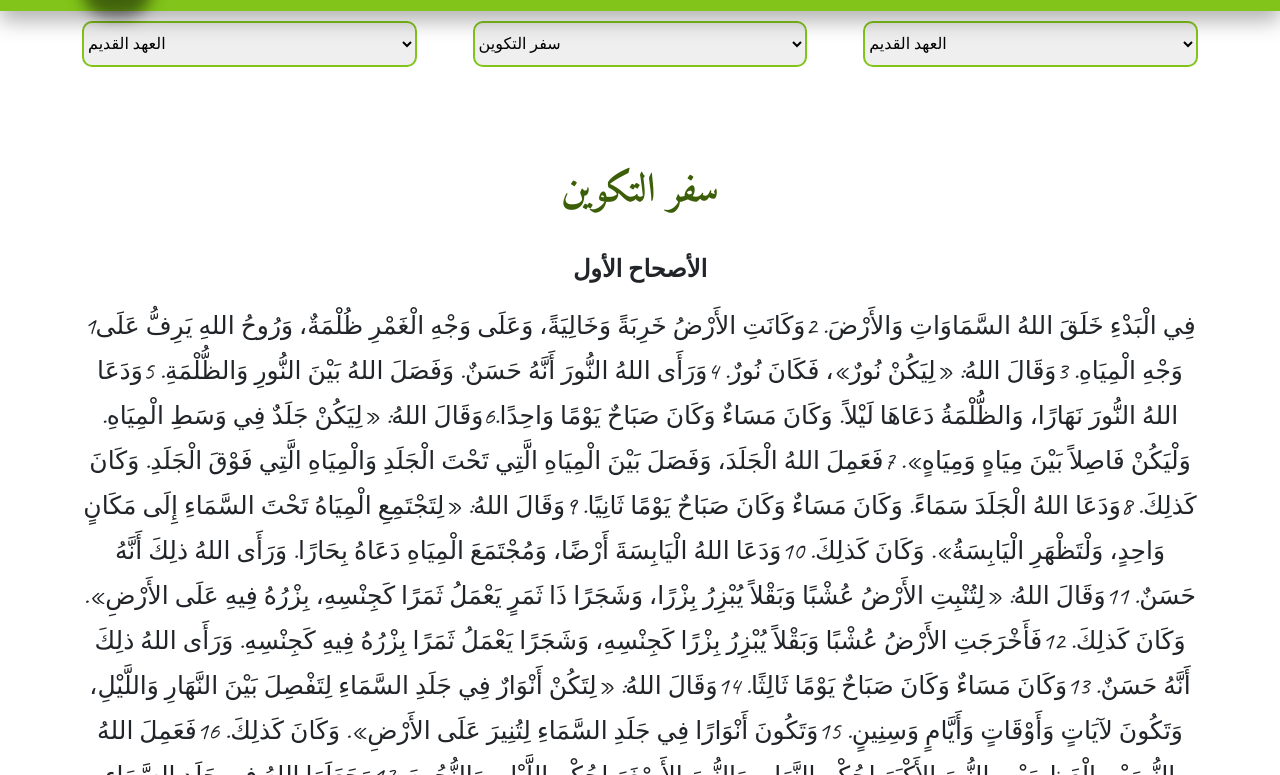
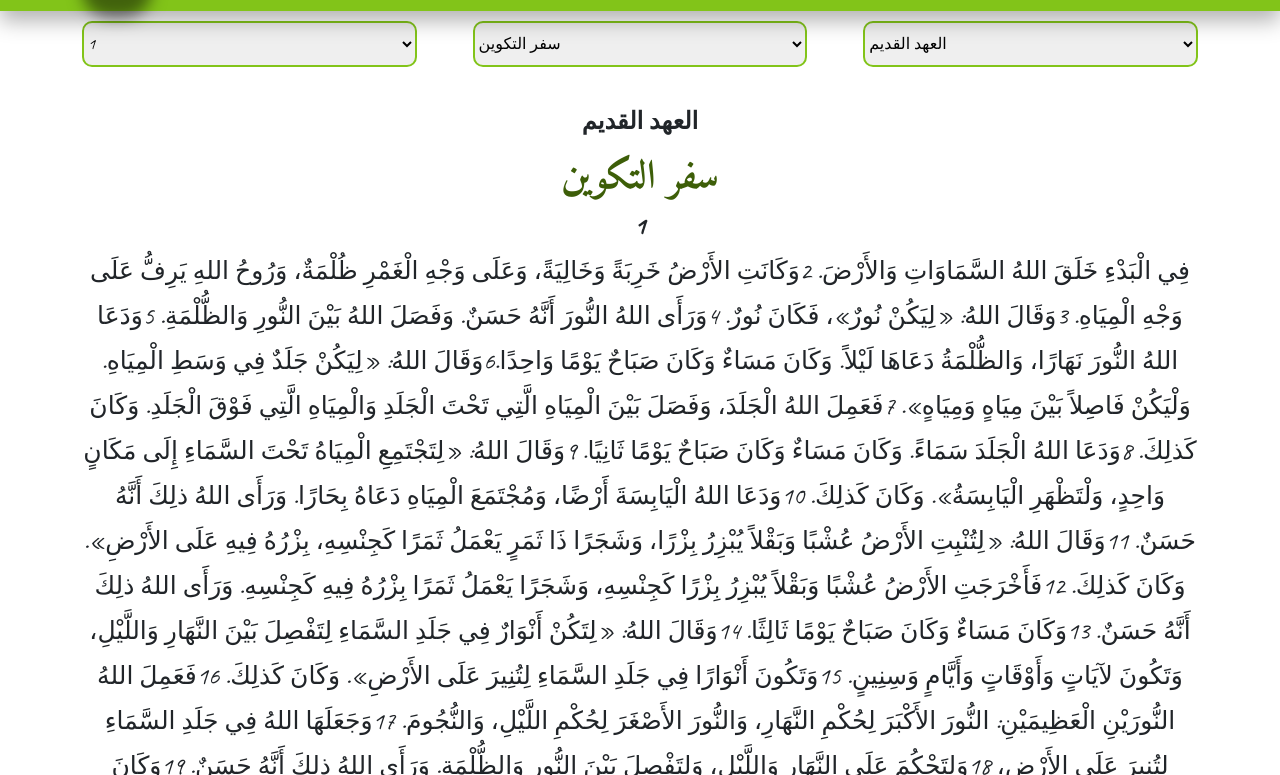
Before and after one commit to osos0/Church-Mar, a React (Create React App) app: page /holybible in a window 1280 px wide. Shown: the part 205-980 px from the top of the page. Built offline with nearby package versions, Linux system fonts and the light colour scheme.

Commit message:
makeing holy bible

```diff
--- a/src/pages/MangliaPages/Holybible.js
+++ b/src/pages/MangliaPages/Holybible.js
@@ -1,91 +1,113 @@
 import React from "react";
 import { useState, useEffect } from "react";
+// import takwine from "../../data/Holy-Bible/old/1TakwenGenesis.js";
+import TakwenGenesis1 from "../../data/Holy-Bible/old/1TakwenGenesis.js";
 
 const Holybilble = () => {
-  const [kind, setKind] = useState("");
+  // kind section
+  const [kind, setKind] = useState("العهد القديم");
+  const [sefr, setSefr] = useState("سفر التكوين");
 
-  const [sefr, setSefr] = useState("");
-  // const [sefr, setSefr] = useState("");
+  const [numberofseferold, setNumberofseferold] = useState(50);
+  const [numberofsefernew, setNumberofsefernew] = useState(28);
 
   useEffect(() => {
     if (kind === "العهد الجديد") {
       setSefr(
-        <select>
-          <option value="5" label="إنجيل متى" />
-          <option value="5" label=" إنجيل مرقس" />
-          <option value="5" label="إنجيل لوقا" />
-          <option value="5" label="إنجيل يوحنا" />
-          <option value="5" label="أعمال الرسل" />
-          <option value="5" label="الرسالة إلى أهل رومية" />
-          <option value="5" label="الرسالة الأولى إلى أهل كورنثوس" />
-          <option value="5" label="الرسالة الثانية إلى أهل كورنثوس" />
-          <option value="5" label="الرسالة إلى أهل غلاطية" />
-          <option value="5" label="الرسالة إلى أهل أفسس" />
-          <option value="5" label="الرسالة إلى أهل فيلبى" />
-          <option value="5" label="الرسالة إلى أهل كولوسى" />
+        <select
+          onClick={(e) => {
+            const valNumNew = e.target.value;
+            setNumberofsefernew(valNumNew);
+          }}
+        >
+          <option value="28" label="إنجيل متى" />
+          <option value="16" label=" إنجيل مرقس" />
+          <option value="24" label="إنجيل لوقا" />
+          <option value="21" label="إنجيل يوحنا" />
+          <option value="28" label="أعمال الرسل" />
+          <option value="16" label="الرسالة إلى أهل رومية" />
+          <option value="16" label="الرسالة الأولى إلى أهل كورنثوس" />
+          <option value="13" label="الرسالة الثانية إلى أهل كورنثوس" />
+          <option value="6" label="الرسالة إلى أهل غلاطية" />
+          <option value="6" label="الرسالة إلى أهل أفسس" />
+          <option value="4" label="الرسالة إلى أهل فيلبى" />
+          <option value="4" label="الرسالة إلى أهل كولوسى" />
           <option value="5" label="الرسالة الأولى إلى أهل تسالونيكى" />
-          <option value="5" label="الرسالة الثانية إلى أهل تسالونيكى" />
-          <option value="5" label="الرسالة الأولى إلى تيموثاوس" />
-          <option value="5" label="الرسالة الثانية إلى تيموثاوس" />
-          <option value="5" label="الرسالة إلى تيطس" />
-          <option value="5" label="الرسالة إلى فليمون" />
-          <option value="5" label="الرسالة إلى العبرانيين" />
+          <option value="3" label="الرسالة الثانية إلى أهل تسالونيكى" />
+          <option value="6" label="الرسالة الأولى إلى تيموثاوس" />
+          <option value="4" label="الرسالة الثانية إلى تيموثاوس" />
+          <option value="3" label="الرسالة إلى تيطس" />
+          <option value="1" label="الرسالة إلى فليمون" />
+          <option value="13" label="الرسالة إلى العبرانيين" />
           <option value="5" label="رسالة يعقوب" />
           <option value="5" label="رسالة بطرس الأولى" />
-          <option value="5" label="رسالة بطرس الثانية" />
+          <option value="3" label="رسالة بطرس الثانية" />
           <option value="5" label="رسالة يوحنا الأولى" />
-          <option value="5" label="رسالة يوحنا الثانية" />
-          <option value="5" label="رسالة يوحنا الثالثة" />
-          <option value="5" label="رسالة يهوذا" />
-          <option value="5" label="رؤيا يوحنا" />
+          <option value="1" label="رسالة يوحنا الثانية" />
+          <option value="1" label="رسالة يوحنا الثالثة" />
+          <option value="1" label="رسالة يهوذا" />
+          <option value="22" label="رؤيا يوحنا" />
         </select>
       );
     } else {
       setSefr(
-        <select>
-          <option value="5" label="سفر التكوين" />
-          <option value="9" label="سفر الخروج" />
-          <option value="5" label="سفر اللاويين" />
-          <option value="5" label="سفر العدد" />
-          <option value="5" label="سفر التثنية" />
-          <option value="5" label="سفر يشوع" />
-          <option value="5" label="سفر القضاة" />
-          <option value="5" label="سفر صموئيل الأول" />
-          <option value="5" label="سفر صموئيل الثانى" />
-          <option value="5" label="سفر الملوك الأول" />
-          <option value="5" label="سفر الملوك الثانى" />
-          <option value="5" label="سفر أخبار الأيام الأول" />
-          <option value="5" label="سفر أخبار الأيام الثانى" />
-          <option value="5" label="سفر عزرا" />
-          <option value="5" label="سفر نحميا" />
-          <option value="5" label="سفر أستير" />
-          <option value="5" label="سفر أيوب" />
-          <option value="5" label="سفر المزامير" />
-          <option value="5" label="سفر الأمثال" />
-          <option value="5" label="سفر الجامعة" />
-          <option value="5" label="سفر أشعياء" />
-          <option value="5" label="سفر أرميا" />
+        <select
+          onClick={(e) => {
+            const valNumOld = e.target.value;
+            setNumberofseferold(valNumOld);
+          }}
+        >
+          <option value="50" label="سفر التكوين" />
+          <option value="40" label="سفر الخروج" />
+          <option value="27" label="سفر اللاويين" />
+          <option value="36" label="سفر العدد" />
+          <option value="34" label="سفر التثنية" />
+          <option value="24" label="سفر يشوع" />
+          <option value="21" label="سفر القضاة" />
+          <option value="4" label="سفر راعوث" />
+          <option value="31" label="سفر صموئيل الأول" />
+          <option value="24" label="سفر صموئيل الثانى" />
+          <option value="22" label="سفر الملوك الأول" />
+          <option value="25" label="سفر الملوك الثانى" />
+          <option value="29" label="سفر أخبار الأيام الأول" />
+          <option value="36" label="سفر أخبار الأيام الثانى" />
+          <option value="10" label="سفر عزرا" />
+          <option value="13" label="سفر نحميا" />
+          <option value="16" label="سفر أستير" />
+          <option value="42" label="سفر أيوب" />
+          <option value="151" label="سفر المزامير" />
+          <option value="31" label="سفر الأمثال" />
+          <option value="12" label="سفر الجامعة" />
+          <option value="8" label="نشيد الاناشيد" />
+          <option value="66" label="سفر أشعياء" />
+          <option value="52" label="سفر أرميا" />
           <option value="5" label="سفر مراثى أرميا" />
-          <option value="5" label="سفر حزقيال" />
-          <option value="5" label="سفر دانيال" />
-          <option value="5" label="سفر هوشع" />
-          <option value="5" label="سفر يوئيل" />
-          <option value="5" label="سفر عاموس" />
-          <option value="5" label="سفر عوبديا" />
-          <option value="5" label="سفر يونان" />
-          <option value="5" label="سفر ميخا" />
-          <option value="5" label="سفر ناحوم" />
-          <option value="5" label="سفر حبقوق" />
-          <option value="5" label="سفر صفنيا" />
-          <option value="5" label="سفر حجى" />
-          <option value="5" label="سفر زكريا" />
-          <option value="5" label="سفر ملاخى" />
+          <option value="48" label="سفر حزقيال" />
+          <option value="14" label="سفر دانيال" />
+          <option value="14" label="سفر هوشع" />
+          <option value="3" label="سفر يوئيل" />
+          <option value="9" label="سفر عاموس" />
+          <option value="1" label="سفر عوبديا" />
+          <option value="4" label="سفر يونان" />
+          <option value="7" label="سفر ميخا" />
+          <option value="3" label="سفر ناحوم" />
+          <option value="3" label="سفر حبقوق" />
+          <option value="3" label="سفر صفنيا" />
+          <option value="2" label="سفر حجى" />
+          <option value="14" label="سفر زكريا" />
+          <option value="4" label="سفر ملاخى" />
         </select>
       );
     }
   }, [kind]);
 
-  // useEffect(() => {}, [input]);
+  const generateOptions = (numberofsefernew) => {
+    let options = [];
+    for (let i = 1; i <= numberofsefernew; i++) {
+      options.push(<option key={i} value={i} label={i} />);
+    }
+    return options;
+  };
 
   return (
     <>
@@ -101,82 +123,21 @@ const Holybilble = () => {
               <option value="العهد القديم">العهد القديم</option>
               <option value="العهد الجديد">العهد الجديد</option>
             </select>
+
             {sefr}
-            {
-              <select>
-                <option value="العهد القديم">العهد القديم</option>
-                <option value="العهد الجديد">العهد الجديد</option>
-              </select>
-            }
+
+            <select>
+              {generateOptions(
+                kind === "العهد الجديد" ? numberofsefernew : numberofseferold
+              )}
+            </select>
           </div>
           <div className="col-lg-12 col-md-12 col-md-12 holybilblerowChild2">
             <h4>{kind}</h4>
-            <h2>سفر التكوين</h2>
-            <h4>الأصحاح الأول</h4>
-            <p>
-              1فِي الْبَدْءِ خَلَقَ اللهُ السَّمَاوَاتِ وَالأَرْضَ. 2وَكَانَتِ
-              الأَرْضُ خَرِبَةً وَخَالِيَةً، وَعَلَى وَجْهِ الْغَمْرِ ظُلْمَةٌ،
-              وَرُوحُ اللهِ يَرِفُّ عَلَى وَجْهِ الْمِيَاهِ. 3وَقَالَ اللهُ:
-              «لِيَكُنْ نُورٌ»، فَكَانَ نُورٌ. 4وَرَأَى اللهُ النُّورَ أَنَّهُ
-              حَسَنٌ. وَفَصَلَ اللهُ بَيْنَ النُّورِ وَالظُّلْمَةِ. 5وَدَعَا
-              اللهُ النُّورَ نَهَارًا، وَالظُّلْمَةُ دَعَاهَا لَيْلاً. وَكَانَ
-              مَسَاءٌ وَكَانَ صَبَاحٌ يَوْمًا وَاحِدًا.6وَقَالَ اللهُ: «لِيَكُنْ
-              جَلَدٌ فِي وَسَطِ الْمِيَاهِ. وَلْيَكُنْ فَاصِلاً بَيْنَ مِيَاهٍ
-              وَمِيَاهٍ». 7فَعَمِلَ اللهُ الْجَلَدَ، وَفَصَلَ بَيْنَ الْمِيَاهِ
-              الَّتِي تَحْتَ الْجَلَدِ وَالْمِيَاهِ الَّتِي فَوْقَ الْجَلَدِ.
-              وَكَانَ كَذلِكَ. 8وَدَعَا اللهُ الْجَلَدَ سَمَاءً. وَكَانَ مَسَاءٌ
-              وَكَانَ صَبَاحٌ يَوْمًا ثَانِيًا. 9وَقَالَ اللهُ: «لِتَجْتَمِعِ
-              الْمِيَاهُ تَحْتَ السَّمَاءِ إِلَى مَكَانٍ وَاحِدٍ، وَلْتَظْهَرِ
-              الْيَابِسَةُ». وَكَانَ كَذلِكَ. 10وَدَعَا اللهُ الْيَابِسَةَ
-              أَرْضًا، وَمُجْتَمَعَ الْمِيَاهِ دَعَاهُ بِحَارًا. وَرَأَى اللهُ
-              ذلِكَ أَنَّهُ حَسَنٌ. 11وَقَالَ اللهُ: «لِتُنْبِتِ الأَرْضُ
-              عُشْبًا وَبَقْلاً يُبْزِرُ بِزْرًا، وَشَجَرًا ذَا ثَمَرٍ يَعْمَلُ
-              ثَمَرًا كَجِنْسِهِ، بِزْرُهُ فِيهِ عَلَى الأَرْضِ». وَكَانَ
-              كَذلِكَ. 12فَأَخْرَجَتِ الأَرْضُ عُشْبًا وَبَقْلاً يُبْزِرُ
-              بِزْرًا كَجِنْسِهِ، وَشَجَرًا يَعْمَلُ ثَمَرًا بِزْرُهُ فِيهِ
-              كَجِنْسِهِ. وَرَأَى اللهُ ذلِكَ أَنَّهُ حَسَنٌ. 13وَكَانَ مَسَاءٌ
-              وَكَانَ صَبَاحٌ يَوْمًا ثَالِثًا. 14وَقَالَ اللهُ: «لِتَكُنْ
-              أَنْوَارٌ فِي جَلَدِ السَّمَاءِ لِتَفْصِلَ بَيْنَ النَّهَارِ
-              وَاللَّيْلِ، وَتَكُونَ لآيَاتٍ وَأَوْقَاتٍ وَأَيَّامٍ وَسِنِينٍ.
-              15وَتَكُونَ أَنْوَارًا فِي جَلَدِ السَّمَاءِ لِتُنِيرَ عَلَى
-              الأَرْضِ». وَكَانَ كَذلِكَ. 16فَعَمِلَ اللهُ النُّورَيْنِ
-              الْعَظِيمَيْنِ: النُّورَ الأَكْبَرَ لِحُكْمِ النَّهَارِ،
-              وَالنُّورَ الأَصْغَرَ لِحُكْمِ اللَّيْلِ، وَالنُّجُومَ.
-              17وَجَعَلَهَا اللهُ فِي جَلَدِ السَّمَاءِ لِتُنِيرَ عَلَى
-              الأَرْضِ، 18وَلِتَحْكُمَ عَلَى النَّهَارِ وَاللَّيْلِ،
-              وَلِتَفْصِلَ بَيْنَ النُّورِ وَالظُّلْمَةِ. وَرَأَى اللهُ ذلِكَ
-              أَنَّهُ حَسَنٌ. 19وَكَانَ مَسَاءٌ وَكَانَ صَبَاحٌ يَوْمًا
-              رَابِعًا. 20وَقَالَ اللهُ: «لِتَفِضِ الْمِيَاهُ زَحَّافَاتٍ ذَاتَ
-              نَفْسٍ حَيَّةٍ، وَلْيَطِرْ طَيْرٌ فَوْقَ الأَرْضِ عَلَى وَجْهِ
-              جَلَدِ السَّمَاءِ». 21فَخَلَقَ اللهُ التَّنَانِينَ الْعِظَامَ،
-              وَكُلَّ ذَوَاتِ الأَنْفُسِ الْحيَّةِ الدَّبَّابَةِ الْتِى فَاضَتْ
-              بِهَا الْمِيَاهُ كَأَجْنَاسِهَا، وَكُلَّ طَائِرٍ ذِي جَنَاحٍ
-              كَجِنْسِهِ. وَرَأَى اللهُ ذلِكَ أَنَّهُ حَسَنٌ. 22وَبَارَكَهَا
-              اللهُ قَائِلاً: «أَثْمِرِي وَاكْثُرِي وَامْلإِي الْمِيَاهَ فِي
-              الْبِحَارِ. وَلْيَكْثُرِ الطَّيْرُ عَلَى الأَرْضِ». 23وَكَانَ
-              مَسَاءٌ وَكَانَ صَبَاحٌ يَوْمًا خَامِسًا. 24وَقَالَ اللهُ:
-              «لِتُخْرِجِ الأَرْضُ ذَوَاتِ أَنْفُسٍ حَيَّةٍ كَجِنْسِهَا:
-              بَهَائِمَ، وَدَبَّابَاتٍ، وَوُحُوشَ أَرْضٍ كَأَجْنَاسِهَا».
-              وَكَانَ كَذلِكَ. 25فَعَمِلَ اللهُ وُحُوشَ الأَرْضِ كَأَجْنَاسِهَا،
-              وَالْبَهَائِمَ كَأَجْنَاسِهَا، وَجَمِيعَ دَبَّابَاتِ الأَرْضِ
-              كَأَجْنَاسِهَا. وَرَأَى اللهُ ذلِكَ أَنَّهُ حَسَنٌ. 26وَقَالَ
-              اللهُ: «نَعْمَلُ الإِنْسَانَ عَلَى صُورَتِنَا كَشَبَهِنَا،
-              فَيَتَسَلَّطُونَ عَلَى سَمَكِ الْبَحْرِ وَعَلَى طَيْرِ السَّمَاءِ
-              وَعَلَى الْبَهَائِمِ، وَعَلَى كُلِّ الأَرْضِ، وَعَلَى جَمِيعِ
-              الدَّبَّابَاتِ الَّتِي تَدِبُّ عَلَى الأَرْضِ». 27فَخَلَقَ اللهُ
-              الإِنْسَانَ عَلَى صُورَتِهِ. عَلَى صُورَةِ اللهِ خَلَقَهُ. ذَكَرًا
-              وَأُنْثَى خَلَقَهُمْ. 28وَبَارَكَهُمُ اللهُ وَقَالَ لَهُمْ:
-              «أَثْمِرُوا وَاكْثُرُوا وَامْلأُوا الأَرْضَ، وَأَخْضِعُوهَا،
-              وَتَسَلَّطُوا عَلَى سَمَكِ الْبَحْرِ وَعَلَى طَيْرِ السَّمَاءِ
-              وَعَلَى كُلِّ حَيَوَانٍ يَدِبُّ عَلَى الأَرْضِ». 29وَقَالَ اللهُ:
-              «إِنِّي قَدْ أَعْطَيْتُكُمْ كُلَّ بَقْلٍ يُبْزِرُ بِزْرًا عَلَى
-              وَجْهِ كُلِّ الأَرْضِ، وَكُلَّ شَجَرٍ فِيهِ ثَمَرُ شَجَرٍ يُبْزِرُ
-              بِزْرًا لَكُمْ يَكُونُ طَعَامًا. 30وَلِكُلِّ حَيَوَانِ الأَرْضِ
-              وَكُلِّ طَيْرِ السَّمَاءِ وَكُلِّ دَبَّابَةٍ عَلَى الأَرْضِ فِيهَا
-              نَفْسٌ حَيَّةٌ، أَعْطَيْتُ كُلَّ عُشْبٍ أَخْضَرَ طَعَامًا».
-              وَكَانَ كَذلِكَ. 31وَرَأَى اللهُ كُلَّ مَا عَمِلَهُ فَإِذَا هُوَ
-              حَسَنٌ جِدًّا. وَكَانَ مَسَاءٌ وَكَانَ صَبَاحٌ يَوْمًا سَادِسًا.
-            </p>
+            {/* <h2>سفر التكوين</h2> */}
+            <h2>{TakwenGenesis1[0].title}</h2>
+            <h4> {TakwenGenesis1[0].id}</h4>
+            <p>{TakwenGenesis1[0].text1}</p>
           </div>
         </div>
       </div>
--- a/src/styles/_holybible.scss
+++ b/src/styles/_holybible.scss
@@ -25,10 +25,9 @@
       text-align: center;
       margin: 30px 0px;
       h2 {
-        margin: 20px 0px;
+        margin: 10px 0px;
       }
       h4 {
-        margin: 20px 0px;
         font-weight: 600;
       }
       p {
```
Also changed, not shown: src/data/Holy-Bible/old/1TakwenGenesis.js.
